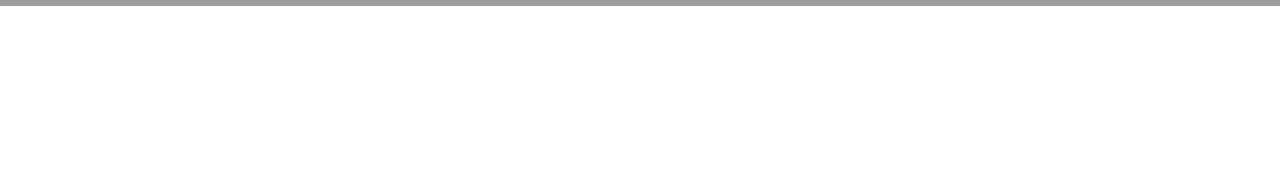
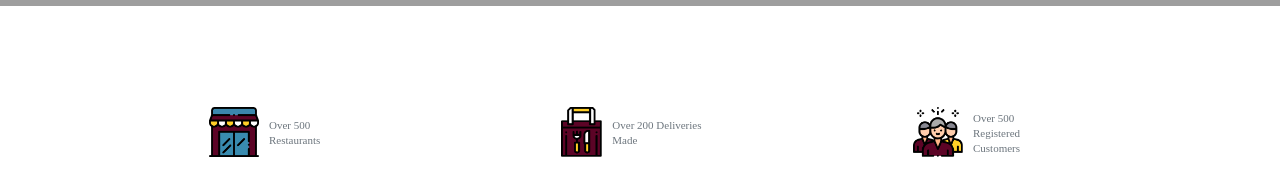
Before and after one commit to AbetangJoseph/Deliver, an Angular app: page / in a window 1280 px wide. Shown: the part 610-806 px from the top of the page. Built offline with nearby package versions, Linux system fonts and the light colour scheme; grey boxes are pictures that could not be loaded.

Commit message:
add stats section

```diff
--- a/src/app/app.component.html
+++ b/src/app/app.component.html
@@ -3,4 +3,5 @@
     <app-nav [data]="navData"></app-nav>
   </div>
   <app-banner></app-banner>
+  <app-stats [data]="statsData"></app-stats>
 </div>
--- a/src/app/app.component.ts
+++ b/src/app/app.component.ts
@@ -17,5 +17,23 @@
     ],
     subNav: ['Home', 'Payment Methods', 'My Orders', 'Cart']
   };
+
+  statsData: object = {
+    stats: [
+      {
+        src: '/assets/images/store.png',
+        text: 'Over 500 Restaurants'
+      },
+      {
+        src: '/assets/images/take-away.png',
+        text: 'Over 200 Deliveries Made'
+      },
+      {
+        src: '/assets/images/group.png',
+        text: 'Over 500 Registered Customers'
+      }
+    ]
+  };
+
   title: string = 'Deliver';
 }
--- a/src/app/app.module.ts
+++ b/src/app/app.module.ts
@@ -5,12 +5,14 @@
 import { AppComponent } from './app.component';
 import { NavComponent } from './components/Nav/Nav.component';
 import { BannerComponent } from './components/banner/banner.component';
+import { StatsComponent } from './components/stats/stats.component';
 
 @NgModule({
    declarations: [
       AppComponent,
       NavComponent,
-      BannerComponent
+      BannerComponent,
+      StatsComponent
    ],
    imports: [
       BrowserModule,
--- a/src/app/components/banner/banner.component.css
+++ b/src/app/components/banner/banner.component.css
@@ -47,6 +47,7 @@
     background-repeat: no-repeat;
     background-size: cover;
     position: relative;
+    margin-bottom: 0px;
   }
 
   .banner-title {
--- /dev/null
+++ b/src/app/components/stats/stats.component.css
@@ -0,0 +1,76 @@
+.container {
+  display: flex;
+  flex-direction: column;
+  align-items: center;
+}
+
+.jumbotron {
+  background: #fff;
+  margin-top: 0px;
+}
+
+.stats-img-container {
+  display: flex;
+  width: 158px;
+  align-items: center;
+  padding-top: 30px;
+}
+
+.card-text {
+  padding: 5px;
+  margin: 5px;
+}
+
+img {
+  height: 50px;
+  width: 50px;
+}
+
+.stats-img-container > p {
+  line-height: 13px;
+}
+
+.text-muted {
+  font-size: 11px;
+  font-family: Roboto Slab;
+}
+
+@media only screen and (min-width: 760px) {
+  .container {
+    display: flex;
+    flex-direction: row;
+    flex-wrap: wrap;
+    justify-content: space-evenly;
+    max-width: 1300px;
+  }
+
+  .jumbotron {
+    background: #fff;
+    margin-top: 0px;
+  }
+
+  .stats-img-container {
+    display: flex;
+    width: 158px;
+    align-items: center;
+  }
+
+  .card-text {
+    padding: 5px;
+    margin: 5px;
+  }
+
+  img {
+    height: 50px;
+    width: 50px;
+  }
+
+  .stats-img-container > p {
+    line-height: 13px;
+  }
+
+  .text-muted {
+    font-size: 11px;
+    font-family: Roboto Slab;
+  }
+}
--- /dev/null
+++ b/src/app/components/stats/stats.component.html
@@ -0,0 +1,10 @@
+<div class="jumbotron jumbotron-fluid">
+  <div class="container">
+    <div class="stats-img-container" *ngFor="let stat of data.stats">
+      <img [src]="stat.src" alt="stats" />
+      <p class="card-text">
+        <small class="text-muted">{{ stat.text }}</small>
+      </p>
+    </div>
+  </div>
+</div>
--- /dev/null
+++ b/src/app/components/stats/stats.component.ts
@@ -0,0 +1,13 @@
+import { Component, OnInit, Input } from '@angular/core';
+
+@Component({
+  selector: 'app-stats',
+  templateUrl: './stats.component.html',
+  styleUrls: ['./stats.component.css']
+})
+export class StatsComponent implements OnInit {
+  @Input() data: object;
+  constructor() {}
+
+  ngOnInit() {}
+}
```
Also changed, not shown: 1 other file (tests, documents, lock files or other folders).
